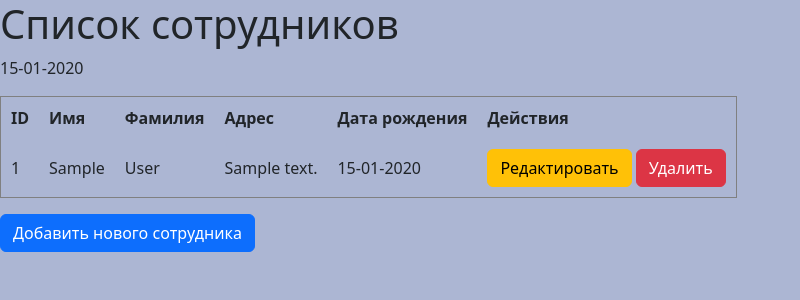
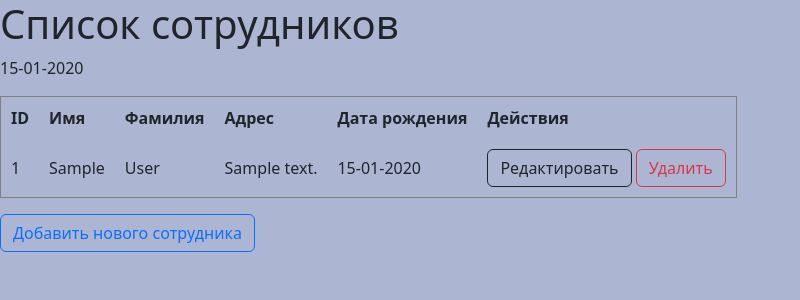
Before and after one commit to anarchyon/probe2, a FastAPI app: page / in a window 1280 px wide. Shown: the top 300 px of the page, without its empty margins (0-800 px from the left). Run offline with FastAPI, Linux system fonts and the light colour scheme; tables that the repository leaves empty hold one stand-in row (values such as "Sample post").

Commit message:
Добавлена функция для добавления сотрудника + мелкие правки

```diff
--- a/main.py
+++ b/main.py
@@ -25,29 +25,29 @@ def get_db_session():
 
 @app.get("/", response_class=HTMLResponse)
 def root(request: Request, db: Session = Depends(get_db_session)):
-    staff = db.query(models.Staff_DB).order_by(models.Staff_DB.staff_id).all()
+    staff = db.query(models.Staff).order_by(models.Staff.staff_id).all()
     for employee in staff:
         employee.birthdate = employee.birthdate.strftime("%d-%m-%Y")
     return templates.TemplateResponse("index.html",{"request": request, "data": staff})
 
-# @app.post("/add", response_class=HTMLResponse)
-# def add_employee(db: Session = Depends(get_db_session),
-#                  first_name: schema.Employee.first_name = Form(...),
-#                  last_name: schema.Employee.last_name = Form(...),
-#                  address: schema.Employee.address = Form(...),
-#                  birthdate: schema.Employee.birthdate = Form(...)
-#                  ):
-#     employee = models.Staff_DB(
-#                                 first_name = first_name,
-#                                 last_name = last_name,
-#                                 address = address,
-#                                 birthday = birthdate
-#                                 )
-#     db.add(employee)
-#     db.commit()
-#     db.refresh(employee)
-#     response = RedirectResponse("/", status_code=303)
-#     return response
+@app.post("/add", response_class=HTMLResponse)
+async def add_employee(db: Session = Depends(get_db_session),
+                 first_name = Form(...),
+                 last_name = Form(...),
+                 address = Form(...),
+                 birthdate = Form(...)
+                 ):
+    employee = models.Staff(
+                        first_name = first_name,
+                        last_name = last_name,
+                        address = address,
+                        birthdate = birthdate
+                        )
+    db.add(employee)
+    db.commit()
+    db.refresh(employee)
+    response = RedirectResponse("/", status_code=303)
+    return response
 
 # @app.get("/get-staff")
 # def get_staff():
--- a/models.py
+++ b/models.py
@@ -2,7 +2,7 @@ from sqlalchemy import String, Column, Integer, Date
 
 from database import Base
 
-class Staff_DB(Base):
+class Staff(Base):
     __tablename__ = "staff"
 
     staff_id = Column(Integer, primary_key=True, index=True)
--- a/schema.py
+++ b/schema.py
@@ -1,7 +1,7 @@
 import datetime
 from pydantic import BaseModel
 
-class Employee(BaseModel):
+class Staff(BaseModel):
     """Класс описывающий сотрудника"""
     staff_id: int
     first_name: str
--- a/templates/index.html
+++ b/templates/index.html
@@ -26,14 +26,14 @@
                 <td>{{employee.address}}</td>
                 <td>{{employee.birthdate}}</td>
                 <td>
-                    <button type="button" class="btn btn-warning">Редактировать</button>
-                    <button type="button" class="btn btn-danger">Удалить</button>
+                    <button type="button" class="btn btn-outline-dark">Редактировать</button>
+                    <button type="button" class="btn btn-outline-danger">Удалить</button>
                 </td>
             </tr>
         {% endfor %}
         </table>
         <p></p>
-        <button type="button" class="btn btn-primary" data-bs-toggle="modal" data-bs-target="#myModal">Добавить нового сотрудника</button>
+        <button type="button" class="btn btn-outline-primary" data-bs-toggle="modal" data-bs-target="#myModal">Добавить нового сотрудника</button>
         <div class="modal" id="myModal" data-bs-backdrop="static" tabindex="-1">
             <div class="modal-dialog">
                 <div class="modal-content">
@@ -68,10 +68,13 @@
                                 <div class="col-md-8">
                                     <input type="date" id="birthdate" name="birthdate">
                                 </div>
+                                <div class="col-md-8">
+                                    <button type="submit" class="btn btn-outline-info">Сохранить</button>
+                                </div>
                             </div>
                     </div>
                     <div class="modal-footer">
-                        <button type="button" data-bs-dismiss="modal">Закрыть</button>
+                        <button type="button" class="btn btn-outline-dark" data-bs-dismiss="modal">Закрыть</button>
                     </div>
     </body>
 </htnl>
```
